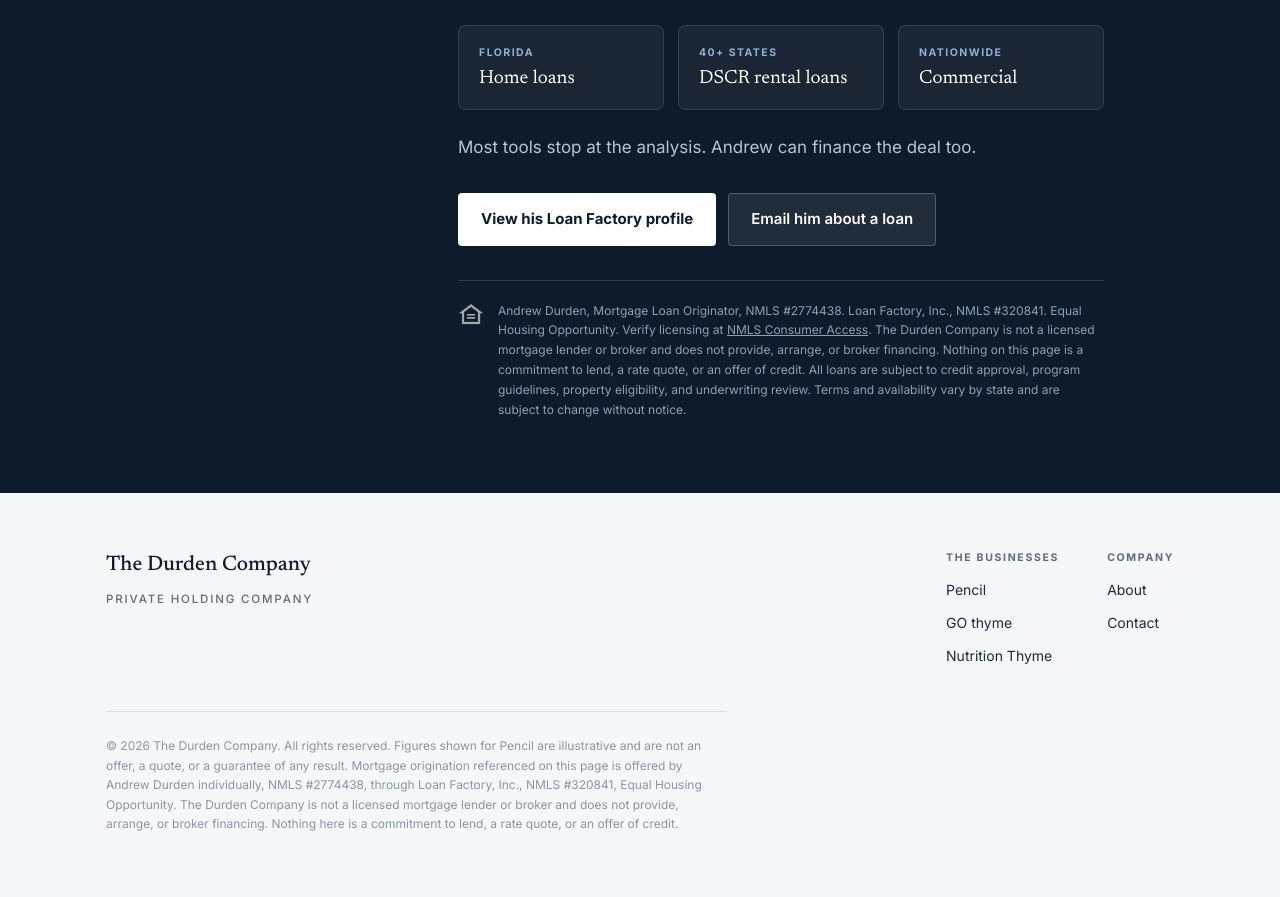
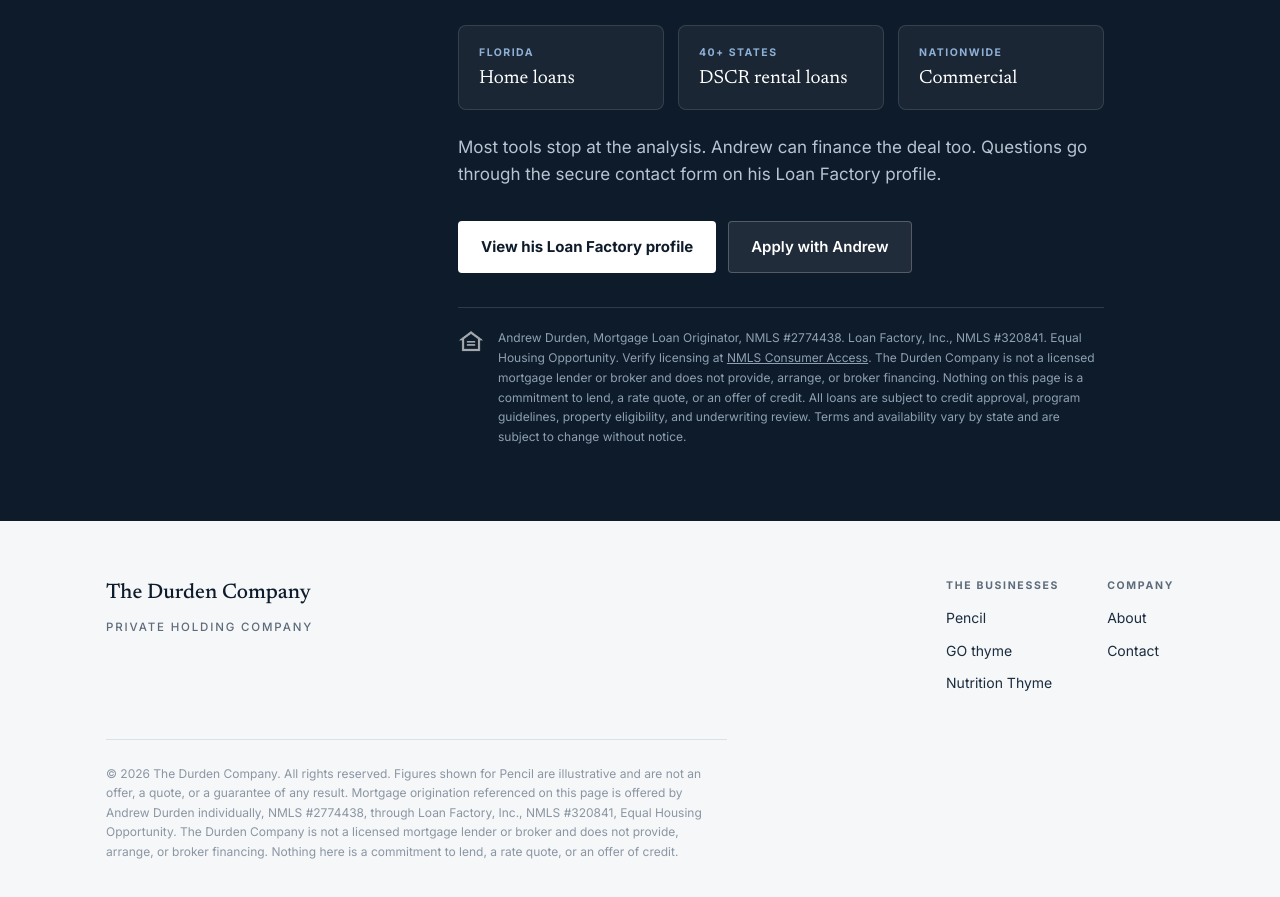
Before and after one commit to Acdurden/thedurdencompany-site, a plain HTML site: page about.html in a window 1280 px wide. Shown: the part 1760-2657 px from the top of the page. Drawn offline with Linux system fonts and the light colour scheme.

Commit message:
Update about.html

```diff
--- a/about.html
+++ b/about.html
@@ -293,10 +293,10 @@
         <div class="can"><div class="k">40+ states</div><div class="n">DSCR rental loans</div></div>
         <div class="can"><div class="k">Nationwide</div><div class="n">Commercial</div></div>
       </div>
-      <p style="margin-top:24px">Most tools stop at the analysis. Andrew can finance the deal too.</p>
+      <p style="margin-top:24px">Most tools stop at the analysis. Andrew can finance the deal too. Questions go through the secure contact form on his Loan Factory profile.</p>
       <div class="cta-row">
         <a href="https://loanfactory.com/mortgage-expert/andrew-durden-2774438" class="btn btn-light">View his Loan Factory profile</a>
-        <a href="mailto:andrew.durden@loanfactory.com" class="btn btn-ghost">Email him about a loan</a>
+        <a href="https://www.loanfactory.com/andrewdurden/apply" class="btn btn-ghost">Apply with Andrew</a>
       </div>
       <div class="lic">
         <img src="/equal-housing.png" alt="Equal Housing Opportunity">
```
